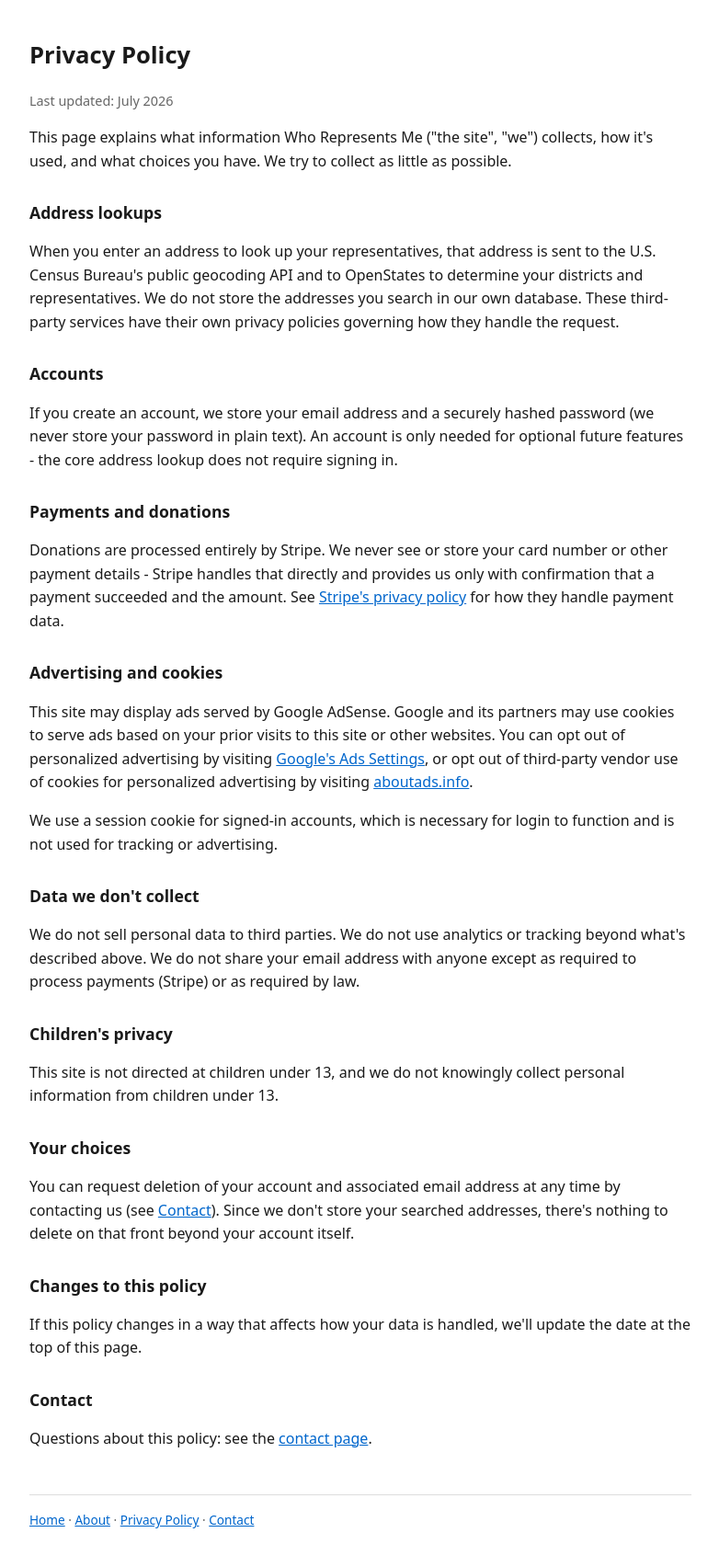
After one commit to khrystianc/civic-app, a Flask app: page /privacy in a window 1280 px wide. The commit adds this page. Shown: the whole page at 92% size, without its empty margins (248-1030 px from the left). Run offline with Flask 3, Linux system fonts and the light colour scheme.

Commit message:
Add About, Privacy Policy, and Contact pages
Required before applying for AdSense - Google's review checks for a
real about page, a real privacy policy (covering the actual data flows:
Census/OpenStates lookups, account emails, Stripe donations, AdSense
cookies), and a way to contact the site owner. All three are linked
from the homepage footer so they're discoverable, not orphaned pages.

One thing you need to fill in yourself: the contact page has a
REPLACE_WITH_REAL_EMAIL@example.com placeholder - swap in a real
address before applying, since 'no way to contact the owner' is a
common AdSense rejection reason.

```diff
--- a/app/routes/pages.py
+++ b/app/routes/pages.py
@@ -11,3 +11,18 @@ pages_bp = Blueprint("pages", __name__)
 def index():
     """Serves the address-lookup page (templates/index.html)."""
     return render_template("index.html", adsense_publisher_id=current_app.config.get("ADSENSE_PUBLISHER_ID"))
+
+
+@pages_bp.route("/about")
+def about():
+    return render_template("about.html")
+
+
+@pages_bp.route("/privacy")
+def privacy():
+    return render_template("privacy.html")
+
+
+@pages_bp.route("/contact")
+def contact():
+    return render_template("contact.html")
--- a/app/templates/index.html
+++ b/app/templates/index.html
@@ -109,6 +109,8 @@
         resultsEl.innerHTML = `<p class="error">Something went wrong: ${e}</p>`;
       }
     }
-  </script>
+  </script>  <footer style="margin-top:2rem; padding-top:1rem; border-top:1px solid #ddd; font-size:0.85rem; color:#666;">
+    <a href="/about">About</a> · <a href="/privacy">Privacy Policy</a> · <a href="/contact">Contact</a>
+  </footer>
 </body>
 </html>
--- /dev/null
+++ b/app/templates/privacy.html
@@ -0,0 +1,102 @@
+<!doctype html>
+<html lang="en">
+<head>
+  <meta charset="utf-8">
+  <title>Privacy Policy - Who Represents Me</title>
+  <style>
+    body { font-family: system-ui, sans-serif; max-width: 720px; margin: 40px auto; padding: 0 16px; color: #1a1a1a; line-height: 1.6; }
+    h1 { font-size: 1.6rem; }
+    h2 { font-size: 1.1rem; margin-top: 1.8rem; }
+    a { color: #06c; }
+    footer { margin-top: 3rem; padding-top: 1rem; border-top: 1px solid #ddd; font-size: 0.85rem; color: #666; }
+    .updated { color: #666; font-size: 0.9rem; }
+  </style>
+</head>
+<body>
+  <h1>Privacy Policy</h1>
+  <p class="updated">Last updated: July 2026</p>
+
+  <p>
+    This page explains what information Who Represents Me ("the site", "we")
+    collects, how it's used, and what choices you have. We try to collect as
+    little as possible.
+  </p>
+
+  <h2>Address lookups</h2>
+  <p>
+    When you enter an address to look up your representatives, that address is
+    sent to the U.S. Census Bureau's public geocoding API and to OpenStates to
+    determine your districts and representatives. We do not store the addresses
+    you search in our own database. These third-party services have their own
+    privacy policies governing how they handle the request.
+  </p>
+
+  <h2>Accounts</h2>
+  <p>
+    If you create an account, we store your email address and a securely hashed
+    password (we never store your password in plain text). An account is only
+    needed for optional future features - the core address lookup does not
+    require signing in.
+  </p>
+
+  <h2>Payments and donations</h2>
+  <p>
+    Donations are processed entirely by Stripe. We never see or store your card
+    number or other payment details - Stripe handles that directly and provides
+    us only with confirmation that a payment succeeded and the amount. See
+    <a href="https://stripe.com/privacy" target="_blank" rel="noopener">Stripe's privacy policy</a>
+    for how they handle payment data.
+  </p>
+
+  <h2>Advertising and cookies</h2>
+  <p>
+    This site may display ads served by Google AdSense. Google and its partners
+    may use cookies to serve ads based on your prior visits to this site or other
+    websites. You can opt out of personalized advertising by visiting
+    <a href="https://adssettings.google.com" target="_blank" rel="noopener">Google's Ads Settings</a>,
+    or opt out of third-party vendor use of cookies for personalized advertising
+    by visiting <a href="https://www.aboutads.info/choices" target="_blank" rel="noopener">aboutads.info</a>.
+  </p>
+  <p>
+    We use a session cookie for signed-in accounts, which is necessary for login
+    to function and is not used for tracking or advertising.
+  </p>
+
+  <h2>Data we don't collect</h2>
+  <p>
+    We do not sell personal data to third parties. We do not use analytics or
+    tracking beyond what's described above. We do not share your email address
+    with anyone except as required to process payments (Stripe) or as required
+    by law.
+  </p>
+
+  <h2>Children's privacy</h2>
+  <p>
+    This site is not directed at children under 13, and we do not knowingly
+    collect personal information from children under 13.
+  </p>
+
+  <h2>Your choices</h2>
+  <p>
+    You can request deletion of your account and associated email address at
+    any time by contacting us (see <a href="/contact">Contact</a>). Since we
+    don't store your searched addresses, there's nothing to delete on that
+    front beyond your account itself.
+  </p>
+
+  <h2>Changes to this policy</h2>
+  <p>
+    If this policy changes in a way that affects how your data is handled,
+    we'll update the date at the top of this page.
+  </p>
+
+  <h2>Contact</h2>
+  <p>
+    Questions about this policy: see the <a href="/contact">contact page</a>.
+  </p>
+
+  <footer>
+    <a href="/">Home</a> · <a href="/about">About</a> · <a href="/privacy">Privacy Policy</a> · <a href="/contact">Contact</a>
+  </footer>
+</body>
+</html>
```
Also changed, not shown: app/templates/about.html (added, +62 -0 lines), app/templates/contact.html (added, +31 -0 lines).
